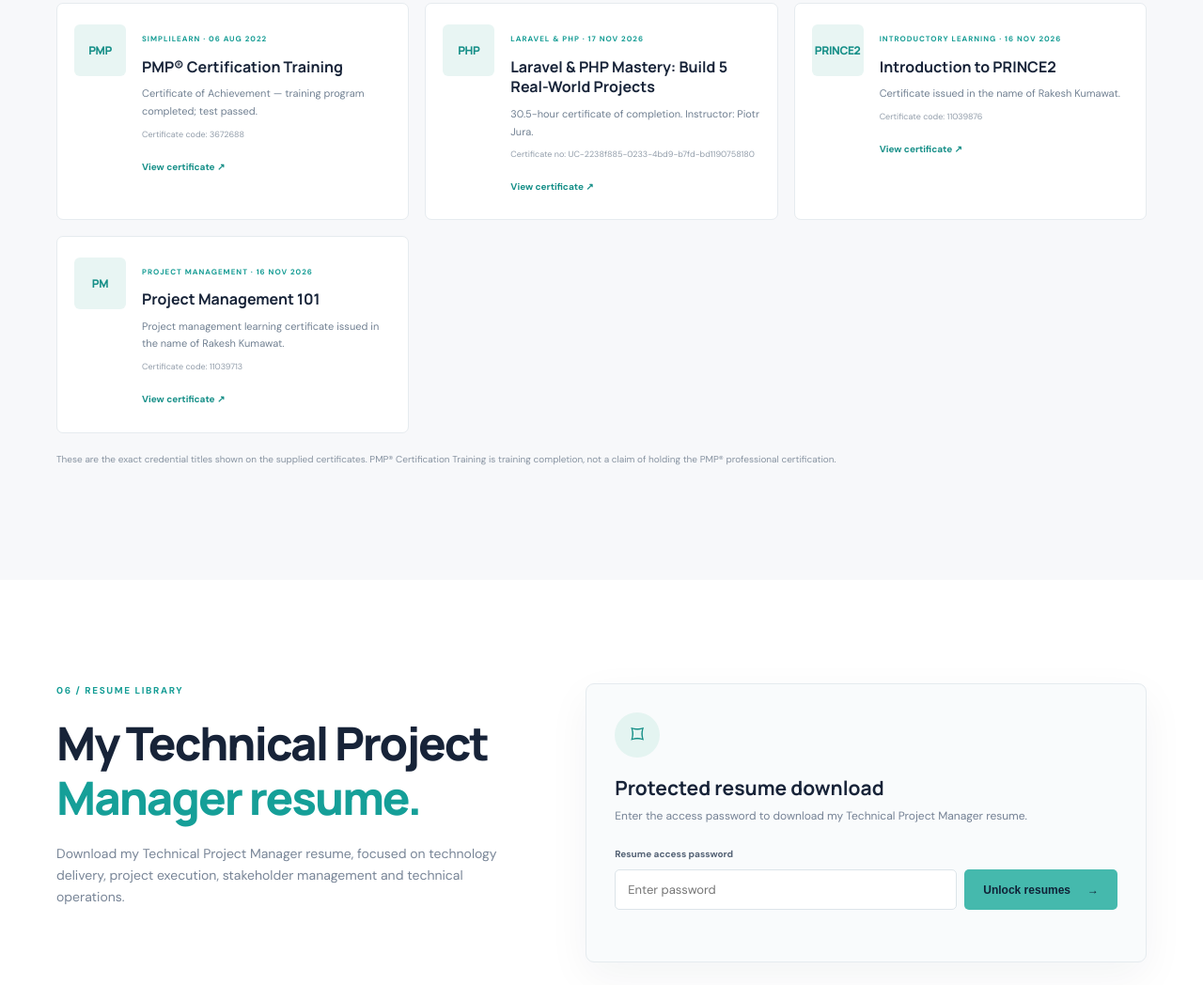
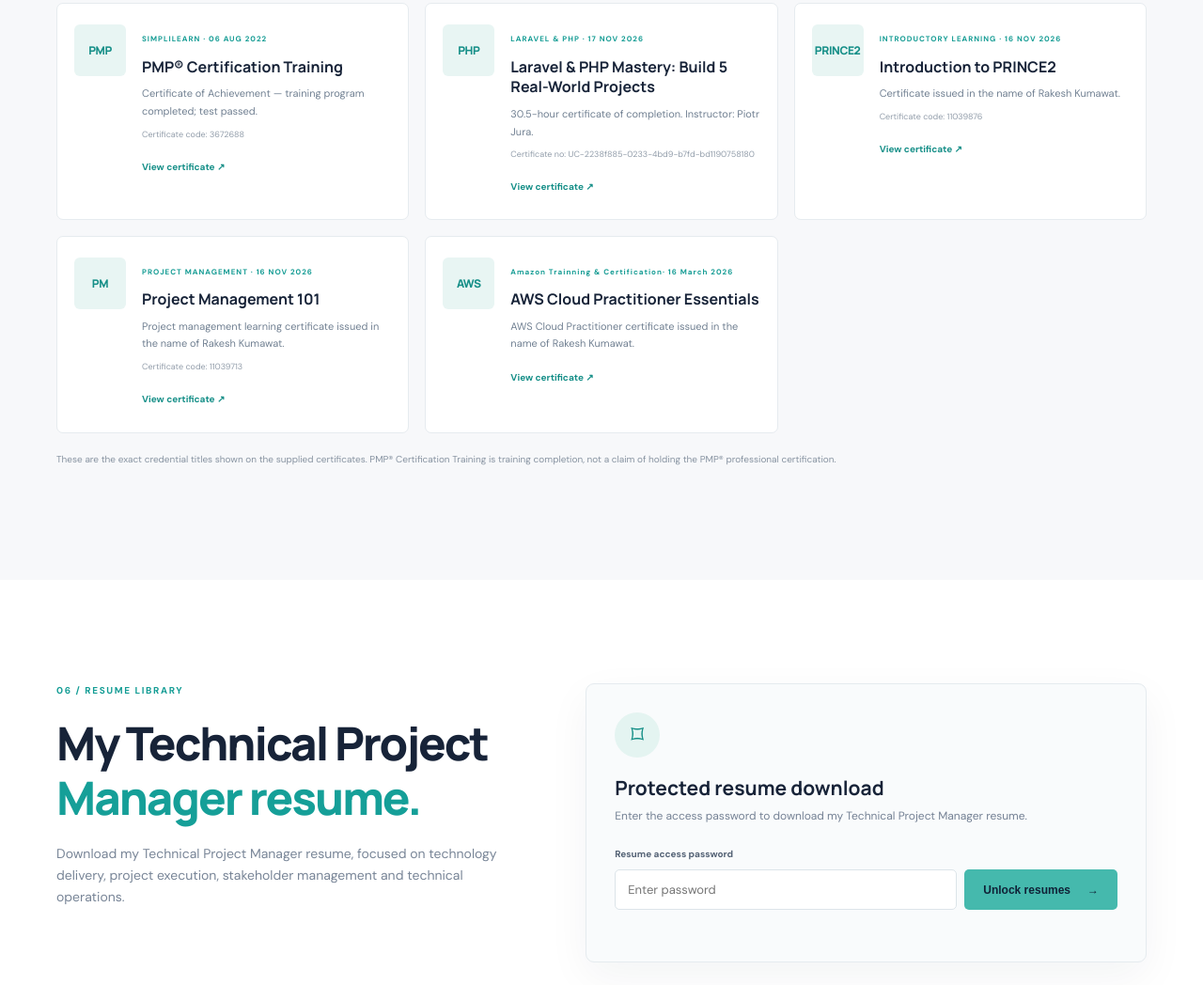
Before and after one commit to rakeshdevgit/rakeshdevgit.github.io, a plain HTML site: page index.html in a window 1280 px wide. Shown: the part 6789-7837 px from the top of the page at 94% size. Drawn offline with Linux system fonts and the light colour scheme.

Commit message:
Add AWS Cloud Practitioner certificate section

```diff
--- a/index.html
+++ b/index.html
@@ -122,6 +122,8 @@
           <article class="certificate-card reveal"><div class="certificate-icon">PHP</div><div class="certificate-content"><span class="certificate-provider">LARAVEL &amp; PHP · 17 NOV 2026</span><h3>Laravel &amp; PHP Mastery: Build 5 Real-World Projects</h3><p>30.5-hour certificate of completion. Instructor: Piotr Jura.</p><small>Certificate no: UC-2238f885-0233-4bd9-b7fd-bd1190758180</small><a href="assets/certificates/Laravel_PHP_Mastery_5_Real_World_Projects.pdf" target="_blank" rel="noopener">View certificate ↗</a></div></article>
           <article class="certificate-card reveal"><div class="certificate-icon">PRINCE2</div><div class="certificate-content"><span class="certificate-provider">INTRODUCTORY LEARNING · 16 NOV 2026</span><h3>Introduction to PRINCE2</h3><p>Certificate issued in the name of Rakesh Kumawat.</p><small>Certificate code: 11039876</small><a href="assets/certificates/Introduction_to_PRINCE2.pdf" target="_blank" rel="noopener">View certificate ↗</a></div></article>
           <article class="certificate-card reveal"><div class="certificate-icon">PM</div><div class="certificate-content"><span class="certificate-provider">PROJECT MANAGEMENT · 16 NOV 2026</span><h3>Project Management 101</h3><p>Project management learning certificate issued in the name of Rakesh Kumawat.</p><small>Certificate code: 11039713</small><a href="assets/certificates/Project_Management_101.pdf" target="_blank" rel="noopener">View certificate ↗</a></div></article>
+          <article class="certificate-card reveal"><div class="certificate-icon">AWS</div><div class="certificate-content"><span class="certificate-provider">Amazon Trainning & Certification· 16 March 2026</span><h3>AWS Cloud Practitioner Essentials</h3><p>AWS Cloud Practitioner certificate issued in the name of Rakesh Kumawat.</p><small></small><a href="assets/certificates/aws.pdf" target="_blank" rel="noopener">View certificate ↗</a></div></article>
+
         </div>
         <p class="credential-note">These are the exact credential titles shown on the supplied certificates. PMP® Certification Training is training completion, not a claim of holding the PMP® professional certification.</p>
       </div>
```
